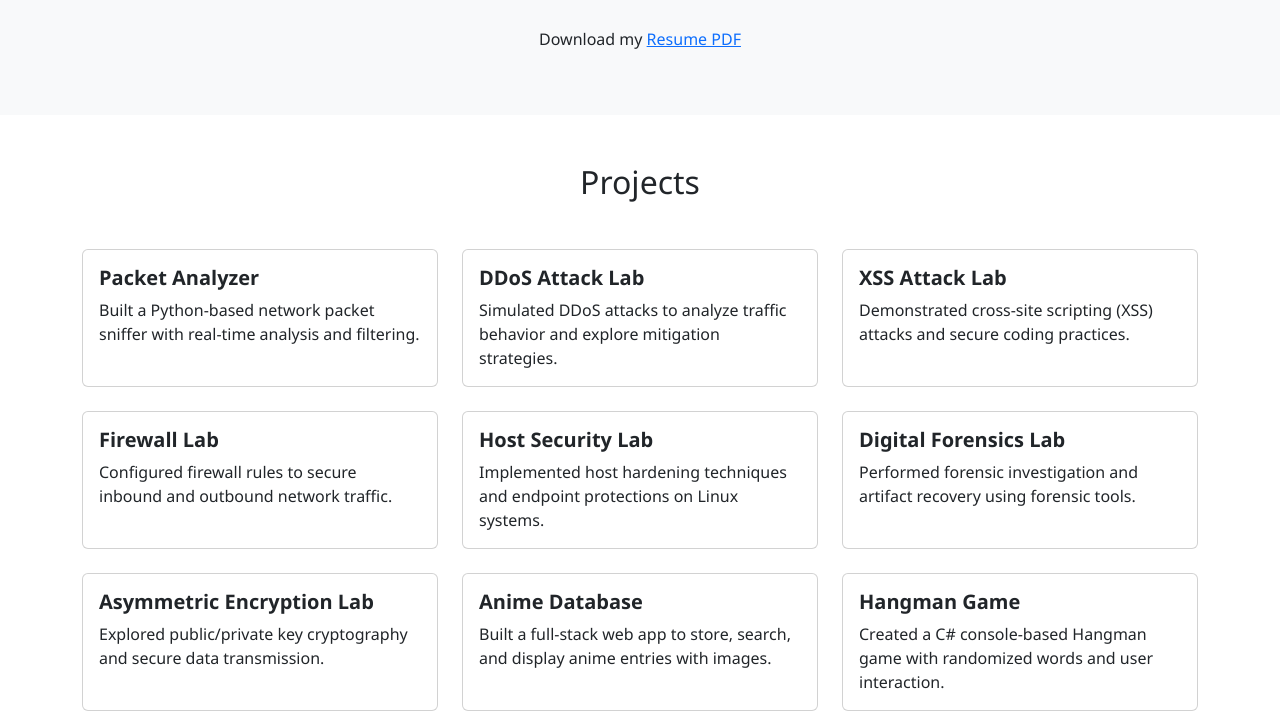
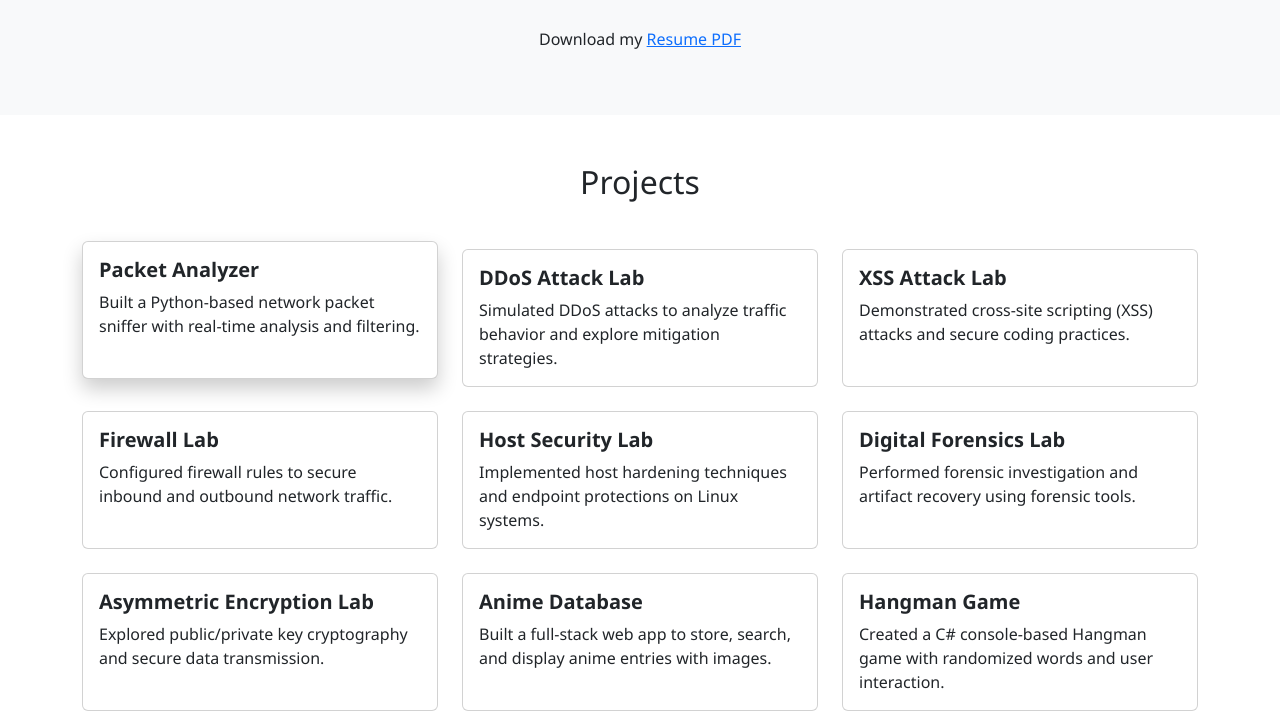
Before and after one commit to Jojo174code/Jojo174code.github.io, a plain HTML site: page index.html in a window 1280 px wide. In both pictures the pointer is over the element 260 px from the left and 1161 px from the top of the page. Shown: the part 843-1561 px from the top of the page. Drawn offline with nearby package versions, Linux system fonts and the light colour scheme.

Commit message:
some new chnages

```diff
--- a/CSS/styles.css
+++ b/CSS/styles.css
@@ -18,3 +18,9 @@ body {
   footer {
     font-size: 0.9rem;
   }
+
+  .card:hover {
+  transform: translateY(-8px);
+  transition: transform 0.3s ease, box-shadow 0.3s ease;
+  box-shadow: 0 10px 20px rgba(0, 0, 0, 0.2);
+}
```
